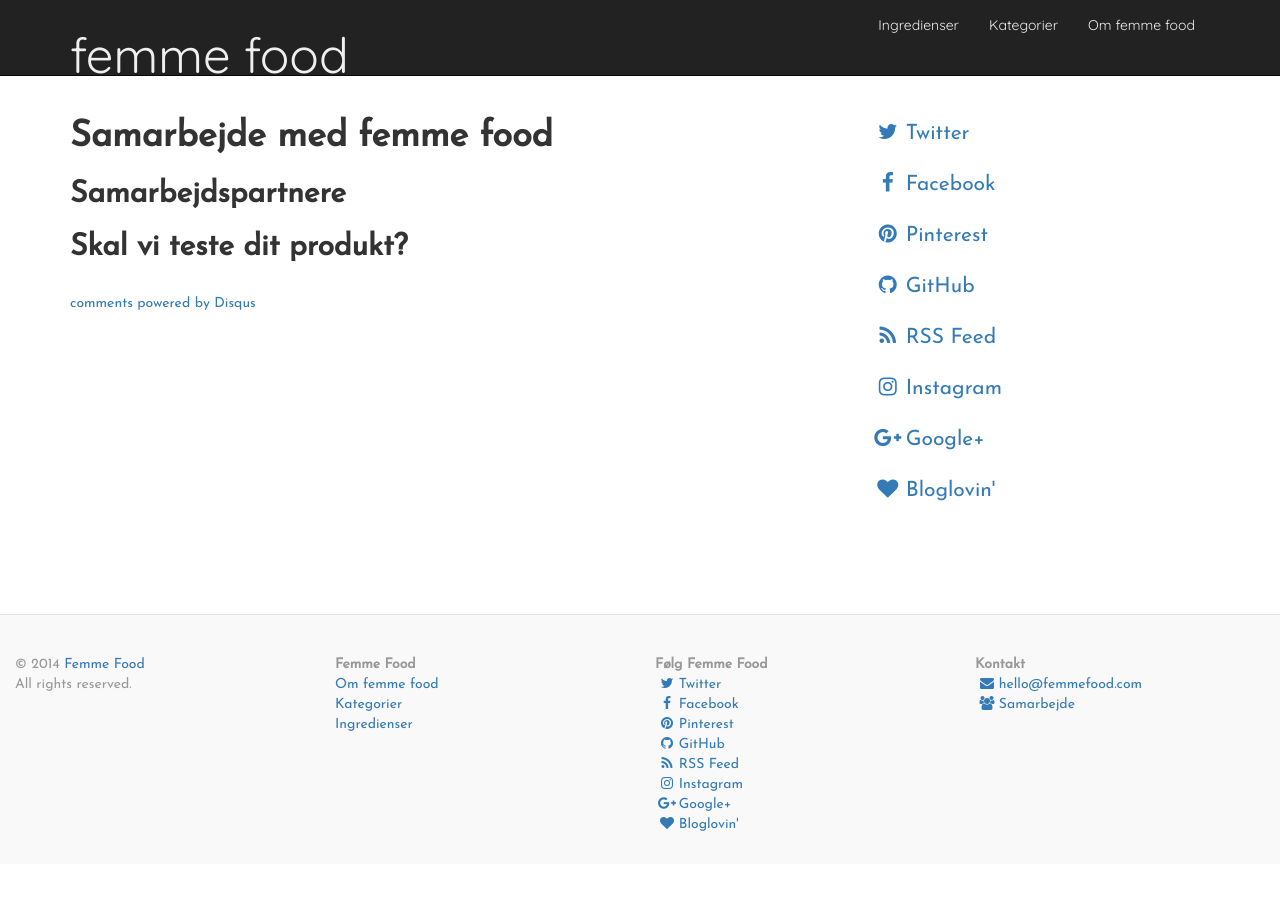
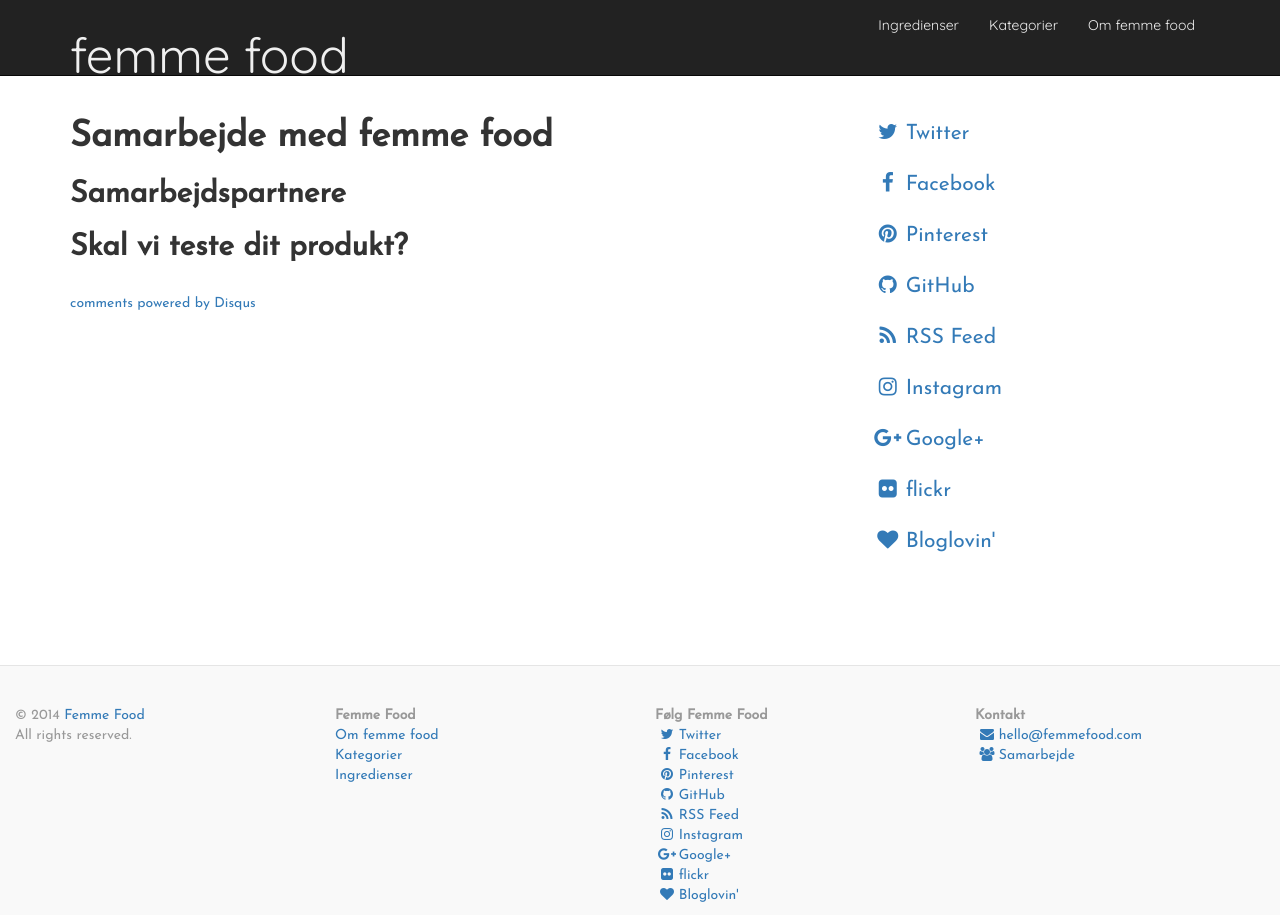
Before and after one commit to femmefood/femmefood.com, a Jekyll site: the page built from samarbejde/index.md, in a window 1280 px wide. Built offline with Jekyll 4.4.1, drawn with Linux system fonts in a browser that asks for light colours; nearby versions of some CDN libraries; Markdown is read by kramdown in place of the engine named in the settings; comment, search, counter and statistics services are not loaded.

Commit message:
adds flickr link

```diff
--- a/_includes/sidebar.html
+++ b/_includes/sidebar.html
@@ -7,6 +7,7 @@
     <li><a href="/atom.xml"><i class="fa fa-rss"></i>RSS Feed</a></li>
     <li><a href="http://instagram.com/femmefood"><i class="fa fa-instagram"></i>Instagram</a></li>
     <li><a href="https://plus.google.com/+Femmefoodcom"><i class="fa fa-google-plus"></i>Google+</a></li>
+    <li><a href="http://www.flickr.com/photos/femmefood/"><i class="fa fa-flickr"></i>flickr</a></li>
     <li><a href="http://www.bloglovin.com/en/blog/7160657"><i class="fa fa-heart"></i>Bloglovin'</a></li>
   </ul>
 </div>
--- a/_layouts/default.html
+++ b/_layouts/default.html
@@ -95,6 +95,7 @@
             <li><a href="/atom.xml"><i class="fa fa-rss"></i>RSS Feed</a></li>
             <li><a href="http://instagram.com/femmefood"><i class="fa fa-instagram"></i>Instagram</a></li>
             <li><a href="https://plus.google.com/+Femmefoodcom"><i class="fa fa-google-plus"></i>Google+</a></li>
+            <li><a href="http://www.flickr.com/photos/femmefood/"><i class="fa fa-flickr"></i>flickr</a></li>
             <li><a href="http://www.bloglovin.com/en/blog/7160657"><i class="fa fa-heart"></i>Bloglovin'</a></li>
             </ul>
         </div>
```
